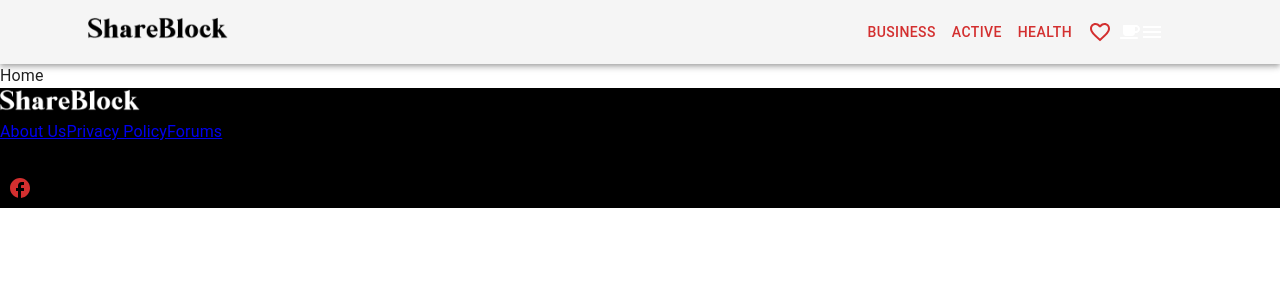
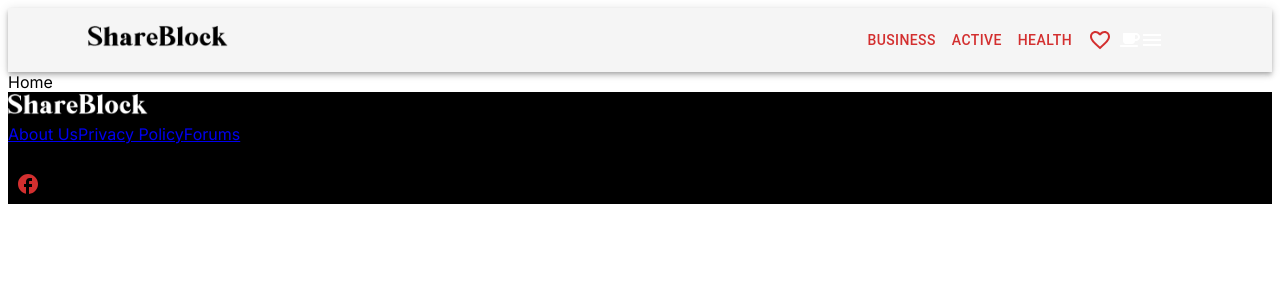
Before and after one commit to marianabalanchuk/blog-project, a React (Create React App) app: page / in a window 1280 px wide. Shown: the top 300 px of the page. Built offline with nearby package versions, Linux system fonts and the light colour scheme.

Commit message:
added fonts

```diff
--- a/public/index.html
+++ b/public/index.html
@@ -8,6 +8,12 @@
         <meta
             name="description"
             content="Web site created using create-react-app"
+        />
+        <link rel="preconnect" href="https://fonts.googleapis.com" />
+        <link rel="preconnect" href="https://fonts.gstatic.com" crossorigin />
+        <link
+            href="https://fonts.googleapis.com/css2?family=Inter:wght@400;600&family=Poppins:ital,wght@0,600;1,600&display=swap"
+            rel="stylesheet"
         />
         <script
             src="https://kit.fontawesome.com/95d865a025.js"
--- a/src/container/App/App.scss
+++ b/src/container/App/App.scss
@@ -1 +1,7 @@
 @import url('https://fonts.googleapis.com/css2?family=Inter:wght@100;200;300;400;500;600;700;800;900&family=Poppins:ital,wght@0,600;1,600&display=swap');
+@import url('https://fonts.googleapis.com/css2?family=Inter:wght@400;600&family=Poppins:ital,wght@0,600;1,600&display=swap');
+
+body,
+html {
+    font-family: 'Inter', sans-serif;
+}
--- a/src/container/App/App.tsx
+++ b/src/container/App/App.tsx
@@ -10,11 +10,9 @@
     return (
         <>
             <StyledEngineProvider injectFirst>
-                <CssBaseline>
-                    <Header />
-                    <Main />
-                    <Footer />
-                </CssBaseline>
+                <Header />
+                <Main />
+                <Footer />
             </StyledEngineProvider>
         </>
     )
```
